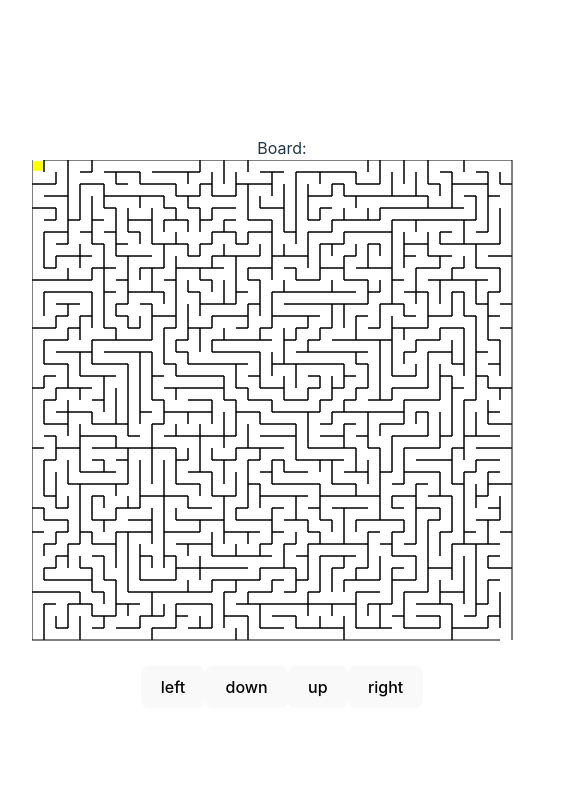
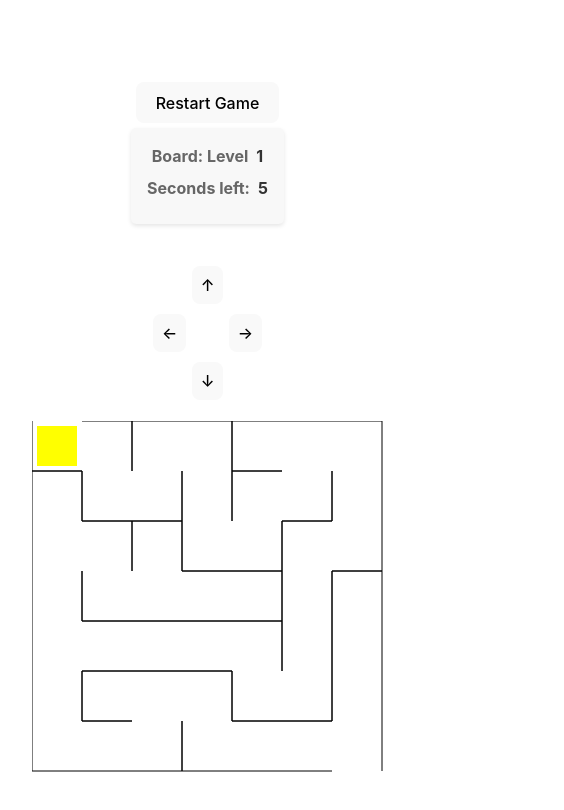
Before and after one commit to fromant65/maze, a React (Vite) app: page / in a window 390 px wide. Shown: the top 810 px of the page, 564 px wide, since content can reach past the window. Built offline with nearby package versions, Linux system fonts and the light colour scheme.

Commit message:
Added several (a lot of) changes. movement pad, game logic, styles, responsiveness, timer, levels, etc

```diff
--- a/src/App.tsx
+++ b/src/App.tsx
@@ -1,29 +1,10 @@
-import { useEffect, useState } from "react";
 import "./App.css";
-import Board from "./utils/Board";
-import { Player } from "./utils/Entities";
-import MovementPad from "./components/MovementPad";
-import BoardComponent from "./components/Board";
+import GameComponent from "./components/main/Game";
 
 function App() {
-  const [board, setBoard] = useState(new Board(1, 1, 1));
-  const [player, setPlayer] = useState(new Player(0, 0));
-
-  useEffect(() => {
-    let [h, w] = [40, 40];
-    let seed = Math.floor(Math.random()*Math.pow(2,31));
-    let newBoard = new Board(seed, h, w);
-    newBoard.populateMaze();
-    newBoard.grid[0][0].top = false;
-    newBoard.grid[h - 1][w - 1].bottom = false;
-    setBoard(newBoard);
-  }, []);
-
   return (
     <>
-      <div>Board:</div>
-      <BoardComponent player={player} board={board}/>
-      <MovementPad player={player} setPlayer={setPlayer} board={board} />
+      <GameComponent/>
     </>
   );
 }
--- /dev/null
+++ b/src/components/game/GameStats.tsx
@@ -0,0 +1,23 @@
+import styles from './gameStats.module.css';
+
+interface State{
+  level:number,
+  timer:number
+}
+
+const GameStats = ({ level, timer }:State) => {
+  return (
+    <div className={styles.gameStats}>
+      <div className={styles.gameStatItem}>
+        <span className={styles.gameStatLabel}>Board: Level</span>
+        <span className={styles.gameStatValue}>{level}</span>
+      </div>
+      <div className={styles.gameStatItem}>
+        <span className={styles.gameStatLabel}>Seconds left:</span>
+        <span className={styles.gameStatValue}>{timer}</span>
+      </div>
+    </div>
+  );
+};
+
+export default GameStats
--- /dev/null
+++ b/src/components/game/gameStats.module.css
@@ -0,0 +1,24 @@
+.gameStats {
+    display: flex;
+    flex-direction: column;
+    align-items: center;
+    background-color: #f8f8f8;
+    padding:  1rem;
+    margin: 5px;
+    border-radius:  5px;
+    box-shadow:  0  2px  4px rgba(0,  0,  0,  0.1);
+  }
+
+  .gameStatItem {
+    margin-bottom:  0.5rem;
+    font-weight: bold;
+  }
+
+  .gameStatLabel {
+    color: #666;
+    margin-right:  0.5rem;
+  }
+
+  .gameStatValue {
+    color: #333;
+  }
--- a/src/components/Board.tsx
+++ b/src/components/main/Board.tsx
@@ -1,13 +1,15 @@
 import { useEffect, useRef } from "react";
-import Board from "../utils/Board";
-import { Player } from "../utils/Entities";
+import Board from "../../utils/Board";
+import { Player } from "../../utils/Entities";
 
 interface State {
   board: Board;
   player: Player;
+  width:number;
+  height:number
 }
 
-const BoardComponent = ({ board, player }: State) => {
+const BoardComponent = ({ board, player, width, height }: State) => {
   const canvas: HTMLCanvasElement | null = null;
   const canvasRef = useRef(canvas);
 
@@ -93,7 +95,7 @@ const BoardComponent = ({ board, player }: State) => {
     if (canvas) drawBoard(canvas);
   }, [board, player]);
 
-  return <canvas ref={canvasRef} width="500" height="500"></canvas>;
+  return <canvas ref={canvasRef} width={width} height={height}></canvas>;
 };
 
 export default BoardComponent;
--- /dev/null
+++ b/src/components/main/Game.tsx
@@ -0,0 +1,109 @@
+import { useEffect, useRef, useState } from "react";
+import Board from "../../utils/Board";
+import Game from "../../utils/Game";
+import { Player } from "../../utils/Entities";
+import GameStats from "../game/GameStats";
+import BoardComponent from "./Board";
+import MovementPad from "../movement_gui/MovementPad";
+import styles from "./game.module.css";
+
+const GameComponent = () => {
+  const [game, setGame] = useState(new Game(1, 15, undefined));
+  const [board, setBoard] = useState(new Board(0, 2, 2));
+  const [player, setPlayer] = useState(new Player(0, 0));
+  const [dimensions, setDimensions] = useState(calcDimensions());
+  const gameRef = useRef(game);
+
+  function calcDimensions(){
+    const viewportWidth = window.innerWidth || document.documentElement.clientWidth || document.body.clientWidth;
+    const viewportHeight = window.innerHeight || document.documentElement.clientHeight || document.body.clientHeight;
+    if(viewportHeight>viewportWidth){
+      return Math.min(viewportWidth*0.9, viewportHeight*0.6);
+    }else{
+      return Math.min(viewportWidth*0.6, viewportHeight*0.9);
+    }
+  }
+
+  useEffect(() => {
+    gameRef.current = game;
+  }, [game]);
+
+  function restartGame() {
+    setGame(() => {
+      const newGame = new Game(1, 10, undefined);
+      let newBoard = newGame.startGame();
+      newBoard.populateMaze();
+      setBoard(newBoard);
+      setPlayer(new Player(0, 0));
+      return newGame;
+    });
+  }
+
+  useEffect(() => {
+    console.log(styles);
+    restartGame();
+  }, []);
+
+  useEffect(() => {
+    let newBoard = game.nextLevel(board, player);
+    if (board != newBoard) {
+      player.x = 0;
+      player.y = 0;
+      setPlayer(player);
+    }
+    setBoard(newBoard);
+  });
+
+  useEffect(() => {
+    const timerId = setInterval(() => {
+      // Use the ref to access the current game state and decrement the timer
+      gameRef.current.timer--;
+
+      // Create a new game object with the updated timer value and set it
+      const updatedGame = new Game(
+        gameRef.current.level,
+        gameRef.current.timer,
+        gameRef.current.seed
+      );
+      setGame(updatedGame);
+
+      // Check the updated timer value in the ref to restart the game
+      if (gameRef.current.timer <= 0) {
+        restartGame();
+      }
+    }, 1000);
+
+    // Clear the interval when the component unmounts
+    return () => {
+      clearInterval(timerId);
+    };
+  }, []);
+
+  return (
+    <div className={styles.gameComponent}>
+      <div className={styles.left}>
+        <div className={styles.restart}>
+          <button onClick={restartGame}>Restart Game</button>
+        </div>
+        <div className={styles.stats}>
+          <GameStats level={game.level} timer={game.timer} />
+        </div>
+      </div>
+      <div className={styles.board}>
+        <BoardComponent
+          width={dimensions}
+          height={dimensions}
+          player={player}
+          board={board}
+        />
+      </div>
+      <div className={styles.right}>
+        <div className={styles.movement}>
+          <MovementPad player={player} setPlayer={setPlayer} board={board} />
+        </div>
+      </div>
+    </div>
+  );
+};
+
+export default GameComponent;
--- /dev/null
+++ b/src/components/main/game.module.css
@@ -0,0 +1,46 @@
+/* App.module.css */
+.gameComponent {
+    display: flex;
+    flex-direction: row;
+    justify-content: space-between;
+    align-items:center;
+  }
+
+  .left,
+  .right {
+    display: flex;
+    flex-direction: column;
+    align-items: center;
+    padding:  1em;
+  }
+
+  .stats,
+  .movement,
+  .restart {
+    order:  1;
+  }
+
+  .board {
+    order:  2;
+    flex-grow:  1;
+  }
+
+  /* For smaller screens */
+  @media (max-width:  768px) {
+    .gameComponent {
+      flex-direction: column;
+    }
+
+    .stats,
+    .movement,
+    .restart {
+      order:  0;
+    }
+
+    .board {
+      order:  1;
+      width:  100%;
+      max-width:  500px;
+      margin:  0 auto;
+    }
+  }
--- a/src/components/MovementPad.tsx
+++ b/src/components/movement_gui/MovementPad.tsx
@@ -1,6 +1,7 @@
-import { Player } from "../utils/Entities";
-import Board from "../utils/Board";
+import { Player } from "../../utils/Entities";
+import Board from "../../utils/Board";
 import { useEffect } from "react";
+import styles from "./movementPad.module.css";
 
 interface State {
   player: Player;
@@ -47,12 +48,18 @@ const MovementPad = ({ player, setPlayer, board }: State) => {
     setPlayer(newPlayer);
   }
   return (
-    <div>
-      <button onClick={() => checkMovement("l")}>left</button>
-      <button onClick={() => checkMovement("d")}>down</button>
-      <button onClick={() => checkMovement("u")}>up</button>
-      <button onClick={() => checkMovement("r")}>right</button>
-    </div>
+    <div className={styles.container}>
+  <div className={styles.row}>
+    <button className={styles.button} onClick={() => checkMovement("u")}>↑</button>
+  </div>
+  <div className={styles.row}>
+    <button className={styles.button} onClick={() => checkMovement("l")}>←</button>
+    <button className={styles.button} onClick={() => checkMovement("r")}>→</button>
+  </div>
+  <div className={styles.row}>
+    <button className={styles.button} onClick={() => checkMovement("d")}>↓</button>
+  </div>
+</div>
   );
 };
 
--- /dev/null
+++ b/src/components/movement_gui/movementPad.module.css
@@ -0,0 +1,17 @@
+.container {
+    display: flex;
+    justify-content: center;
+    align-items: center;
+    flex-direction: column;
+  }
+
+  .row {
+    display: flex;
+    justify-content: space-around;
+    width:  175%;
+  }
+
+  .button {
+    padding: 8px;
+    margin:  5px;
+  }
--- a/src/utils/Board.ts
+++ b/src/utils/Board.ts
@@ -25,8 +25,8 @@ export default class Board {
   populateMaze() {
     let generator = new BoardGenerator(this.seed);
     generator.generateBySeed(this.grid[0][0], this);
-    console.log("Finished populating maze: ");
-    console.log(this);
+    //console.log("Finished populating maze: ");
+    //console.log(this);
   }
   getCell(x: number, y: number) {
     if (x < 0 || x >= this.height || y < 0 || y >= this.width) return null;
--- /dev/null
+++ b/src/utils/Game.ts
@@ -0,0 +1,33 @@
+import Board from "./Board";
+import { Player } from "./Entities";
+import RNG from "./RNG";
+
+export default class Game{
+    level:number;
+    timer:number;
+    timerIncrement:number = 6;
+    seed: number;
+    constructor(level:number|undefined, timer:number|undefined, seed:number|undefined){
+        this.level = level&&level>0 ? level : 1;
+        this.timer = timer&&timer>0 ? timer : 10;
+        this.seed = seed!=undefined ? seed: Math.floor(Math.random()*Math.pow(2,31));
+    }
+    startGame(){
+        let [h, w] = [this.level*2 + 5, this.level*2+5];
+        let newBoard = new Board(this.seed, h, w);
+        newBoard.populateMaze();
+        newBoard.grid[0][0].top = false;
+        newBoard.grid[w - 1][h - 1].bottom = false;
+        return newBoard;
+    }
+    nextLevel(board:Board, player:Player){
+        if(player.x === board.height-1 && player.y === board.width-1 ){
+            let rng = new RNG(this.seed);
+            this.seed = rng.nextInt();
+            this.level++;
+            this.timer+=this.timerIncrement+ this.level*2.5;
+            return this.startGame();
+        }
+        else return board;
+    }
+}
```
